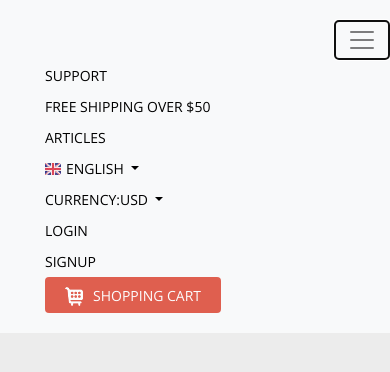
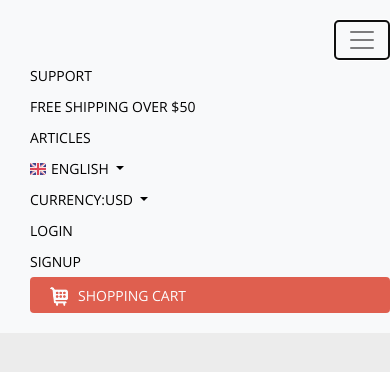
Before and after one commit to SergeevVasily/StyleTour, a plain HTML site: page index.html in a window 390 px wide. Both pictures are taken after a click on the button "Toggle navigation". Drawn offline with nearby package versions, Linux system fonts and the light colour scheme.

Commit message:
update margins

```diff
--- a/css/style.css
+++ b/css/style.css
@@ -20,24 +20,23 @@ h3{
 	.menu-top .navbar-nav{
         float: none!important;
     }
-    .menu-top .navbar .navbar-collapse .navbar-right> li{
-        margin-left: auto;
-    }
 }
 
 /* Medium Devices, Desktops */
 @media only screen and (max-width : 992px) {
-    .menu-top .navbar .navbar-collapse .navbar-right> li{
-        margin-left: 45px;
-        margin-right: auto;
-    }
+
 }
 
 /* Small Devices, Tablets */
 @media only screen and (max-width : 768px) {
 	.menu-top .navbar .navbar-collapse .navbar-nav> li > a:hover{
-        background: #eee;
+        background: #eee; !important;
     }
+    .menu-top .container,
+    .menu-top .navbar-collapse{
+         padding-left: 15px;
+     }
+
 }
 
 /* Extra Small Devices, Phones */
@@ -69,8 +68,7 @@ h3{
     transition: background .9s;
 }
 #navbarSupportedContent > ul{
-    margin-left: 45px;
-    margin-right: 45px;
+
 }
 #navbarSupportedContent > ul > li > a:hover{
     text-decoration: underline;
@@ -99,7 +97,3 @@ h3{
     position: relative;
     top: -1px;
 }
-
-.menu-top .navbar-nav .navbar-right> ul> li> a{
-    margin-left: 45px;
-}
--- a/index.html
+++ b/index.html
@@ -14,6 +14,7 @@
 	<header>
 		<div class="menu-top">
 			<nav class="navbar navbar-expand-lg navbar-light bg-light">
+				<div class="container">
 				<button class="navbar-toggler ml-auto" type="button" data-toggle="collapse" data-target="#navbarSupportedContent" aria-controls="navbarSupportedContent" aria-expanded="false" aria-label="Toggle navigation">
 					<span class="navbar-toggler-icon"></span>
 				</button>
@@ -51,6 +52,7 @@
 						<li><a class="nav-link btn-red" href="#"><span class="cart"><img src="img/cart.png" alt=""></span>SHOPPING CART</a></li>
 					</ul>
 				</div>
+				</div>
 			</nav>
 
 		</div> <!-- menu-top-->
```
